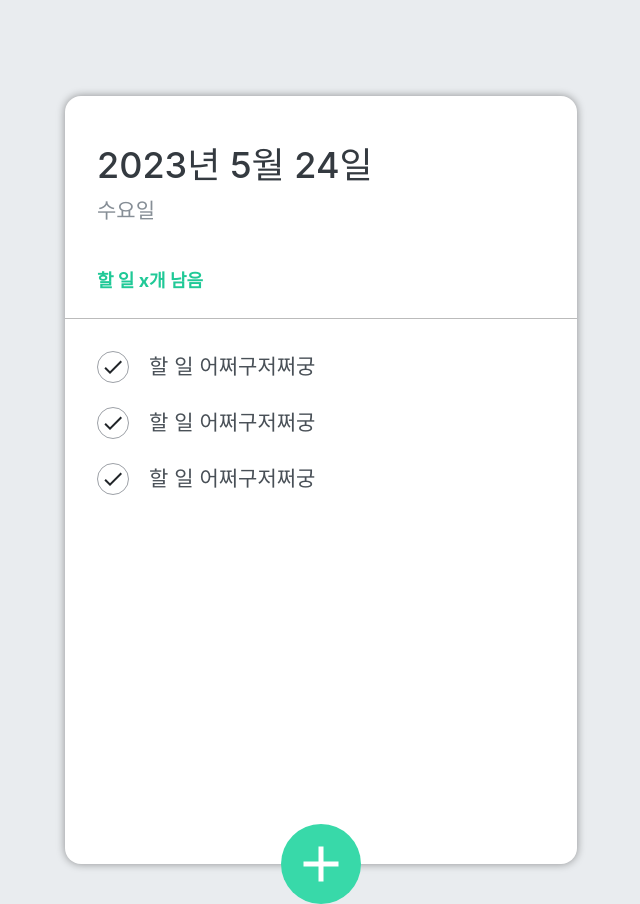
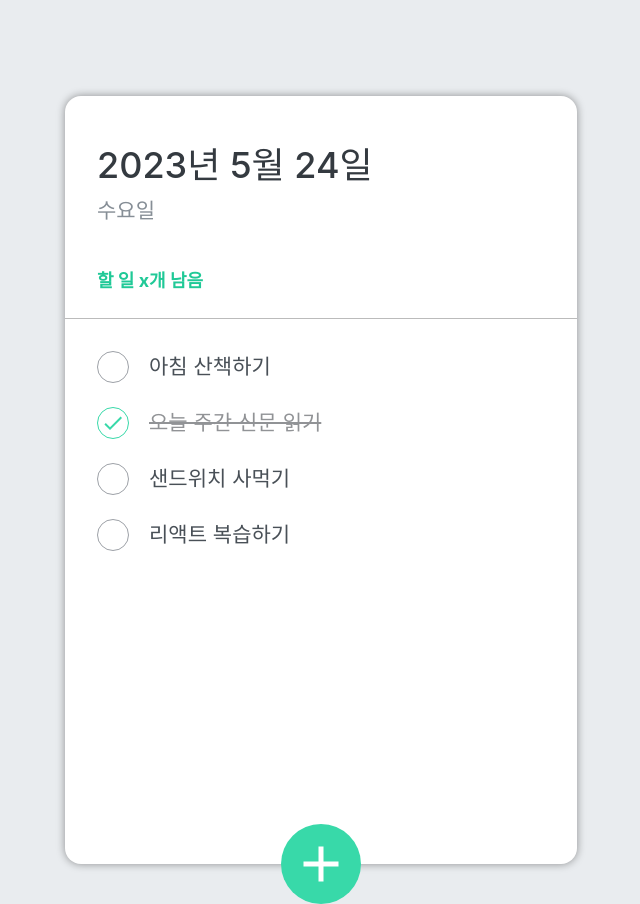
Before and after one commit to 330sum/react-todo-app202305, a React (Create React App) app: page / in a window 1280 px wide. Shown: the whole page, without its empty margins (319-959 px from the left). Built offline with nearby package versions, Linux system fonts and the light colour scheme; the HTML template or start-up script is replaced by a standard one.

Commit message:
# 4. 할 일 목록 랜더링

```diff
--- a/src/component/TodoItem.js
+++ b/src/component/TodoItem.js
@@ -1,15 +1,20 @@
 import React from 'react'
 import {Md18UpRating, MdDelete, MdDone} from 'react-icons/md'
+import cn from 'classnames';
+
 
 import './scss/TodoItem.scss'
 
-const TodoItem = () => {
+const TodoItem = ( { item } ) => {
+
+    const {id, title, done} = item;
+
   return (
     <li className='todo-list-item'>
-        <div className='check-circle'>
-            <MdDone />
+        <div className={cn('check-circle', {active: done})}>
+            {done && <MdDone />}
         </div>
-        <span className='text'>할 일 어쩌구저쩌궁</span>
+        <span className={cn('text', {finish:done})}>{title}</span>
         <div className='remove'>
             <MdDelete />
         </div>
--- a/src/component/TodoMain.js
+++ b/src/component/TodoMain.js
@@ -3,12 +3,35 @@
 
 import './scss/TodoMain.scss';
 
-const TodoMain = () => {
+const TodoMain = ({ todoList }) => {
+// const TodoMain = (ppprops) => {
+
+    // console.log(ppprops.todoList);
+
+    const renderTodoItem = () => {
+
+        // const todoItems = [];
+        // for(const todo of todoList) {
+        //     todoItems.push(<TodoItem />);
+        // }
+
+        // const todoItems = () => {
+        //     todoList.map(todo => <TodoItem />);
+        // }
+
+        // return todoItems;
+
+    };
+
+
+
   return (
     <ul className = 'todo-list'>
-        <TodoItem />
-        <TodoItem />
-        <TodoItem />
+        {
+            // renderTodoItem()
+            // 객체 하나하나가 todo임.
+            todoList.map(todo => <TodoItem item={todo} />)
+        }
     </ul>
   )
 }
--- a/src/component/TodoTemplate.js
+++ b/src/component/TodoTemplate.js
@@ -6,10 +6,36 @@
 import './scss/TodoTemplate.scss';
 
 const TodoTemplate = () => {
+
+    // 서버에 할일 목록(json)을 요청해서 받아와야 함
+    const todos = [
+        {
+            id: 1,
+            title: '아침 산책하기',
+            done: false
+        },
+        {
+            id: 2,
+            title: '오늘 주간 신문 읽기',
+            done: true
+        },
+        {
+            id: 3,
+            title: '샌드위치 사먹기',
+            done: false
+        },
+        {
+            id: 4,
+            title: '리액트 복습하기',
+            done: false
+        },
+    ];
+
+
   return (
    <div className='TodoTemplate'>
         <TodoHeader />
-        <TodoMain />
+        <TodoMain todoList={todos} />
         <TodoInput />
    </div>
   )
```
